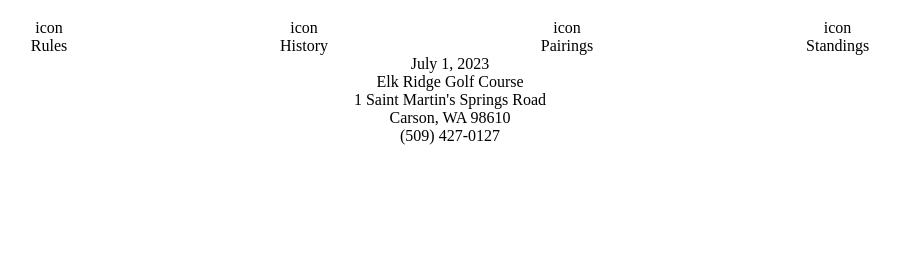
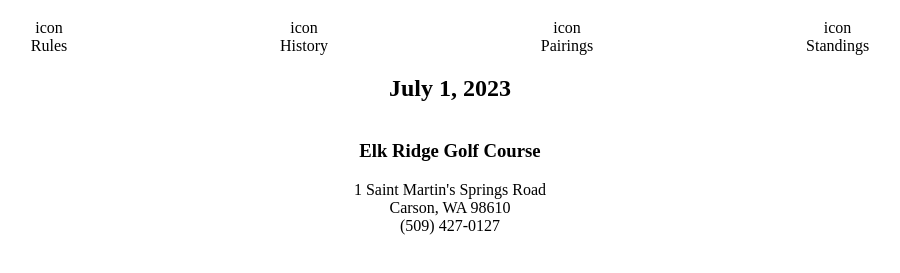
Before and after one commit to wazzupope/LFizzle, a plain HTML site: page index.html in a window 1280 px wide. Shown: the part 69-342 px from the top of the page, without its empty margins (190-1090 px from the left). Drawn offline with Linux system fonts and the light colour scheme.

Commit message:
change date and course elements to h2 and h3 respectively

```diff
--- a/index.html
+++ b/index.html
@@ -31,8 +31,8 @@
     </nav>
     <main>
         <section id="main-section">
-            <div id="date">July 1, 2023</div>
-            <div id="course">Elk Ridge Golf Course</div>
+            <h2 id="date">July 1, 2023</h2>
+            <h3 id="course">Elk Ridge Golf Course</h3>
             <div class="contact-info">1 Saint Martin's Springs Road</div>
             <div class="contact-info">Carson, WA 98610</div>
             <div class="contact-info">(509) 427-0127</div>
```
